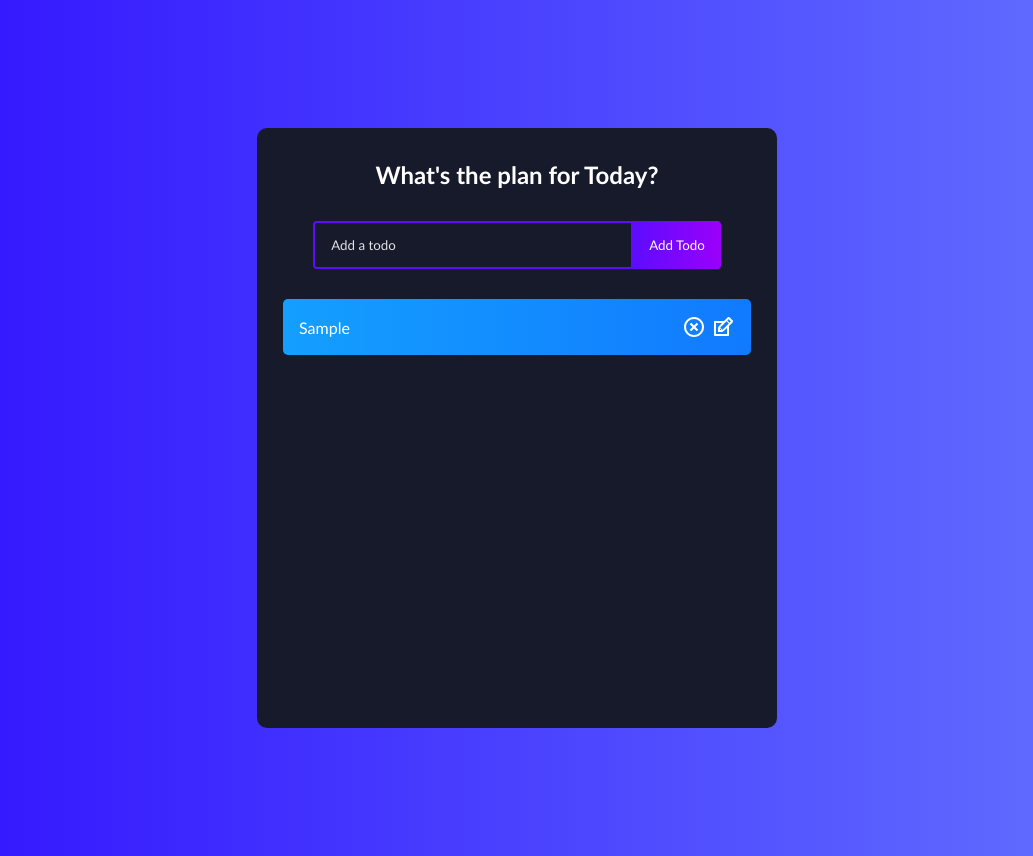
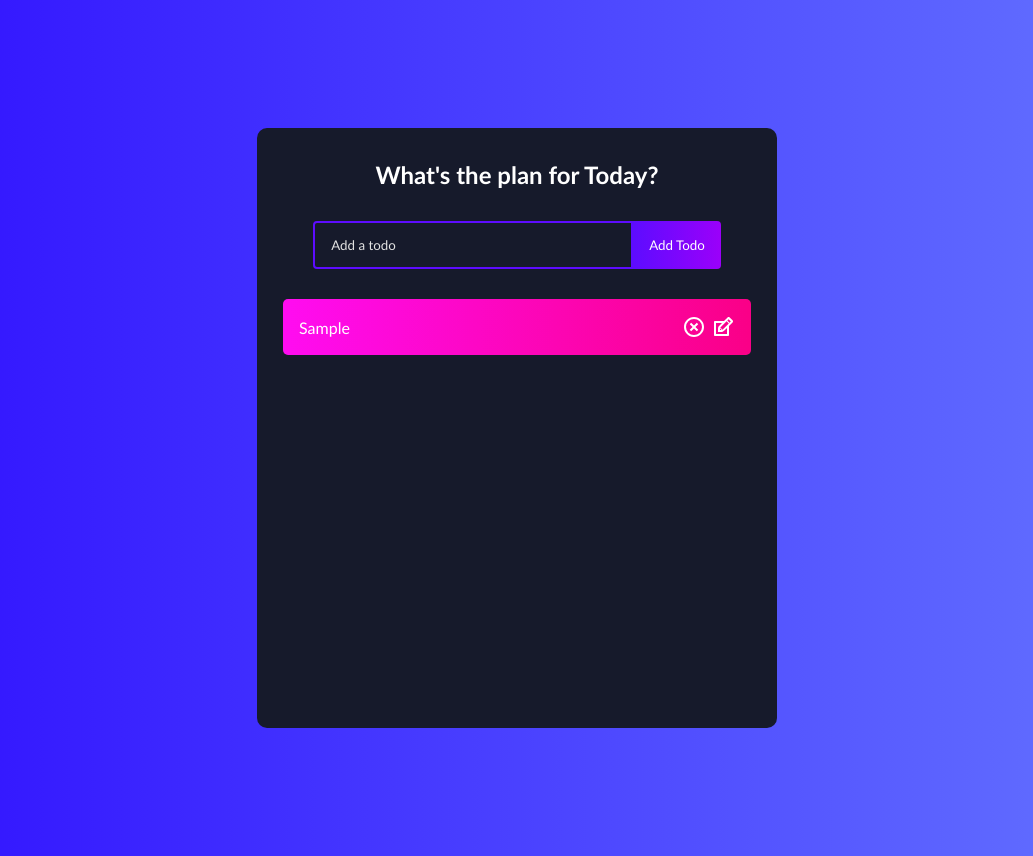
Before and after one commit to Gokulcasper/react-todo-list, a React (Create React App) app: page / in a window 1280 px wide. Both pictures are taken after typing "Sample" into the empty fields and a click on the button "Add Todo". Shown: the whole page, without its empty margins (123-1156 px from the left). Built offline with nearby package versions, Linux system fonts and the light colour scheme.

Commit message:
Todolist

```diff
--- a/src/App.css
+++ b/src/App.css
@@ -118,16 +118,16 @@ h1 {
 .todo-row:nth-child(4n + 2) {
   background: linear-gradient(
     90deg,
-    rgba(255, 12, 241, 1) 0%,
-    rgba(250, 0, 135, 1) 100%
+    rgba(20, 159, 255, 1) 0%,
+    rgba(17, 122, 255, 1) 100%
   );
 }
 
 .todo-row:nth-child(4n + 3) {
   background: linear-gradient(
     90deg,
-    rgba(20, 159, 255, 1) 0%,
-    rgba(17, 122, 255, 1) 100%
+    rgba(255, 12, 241, 1) 0%,
+    rgba(250, 0, 135, 1) 100%
   );
 }
 
```
